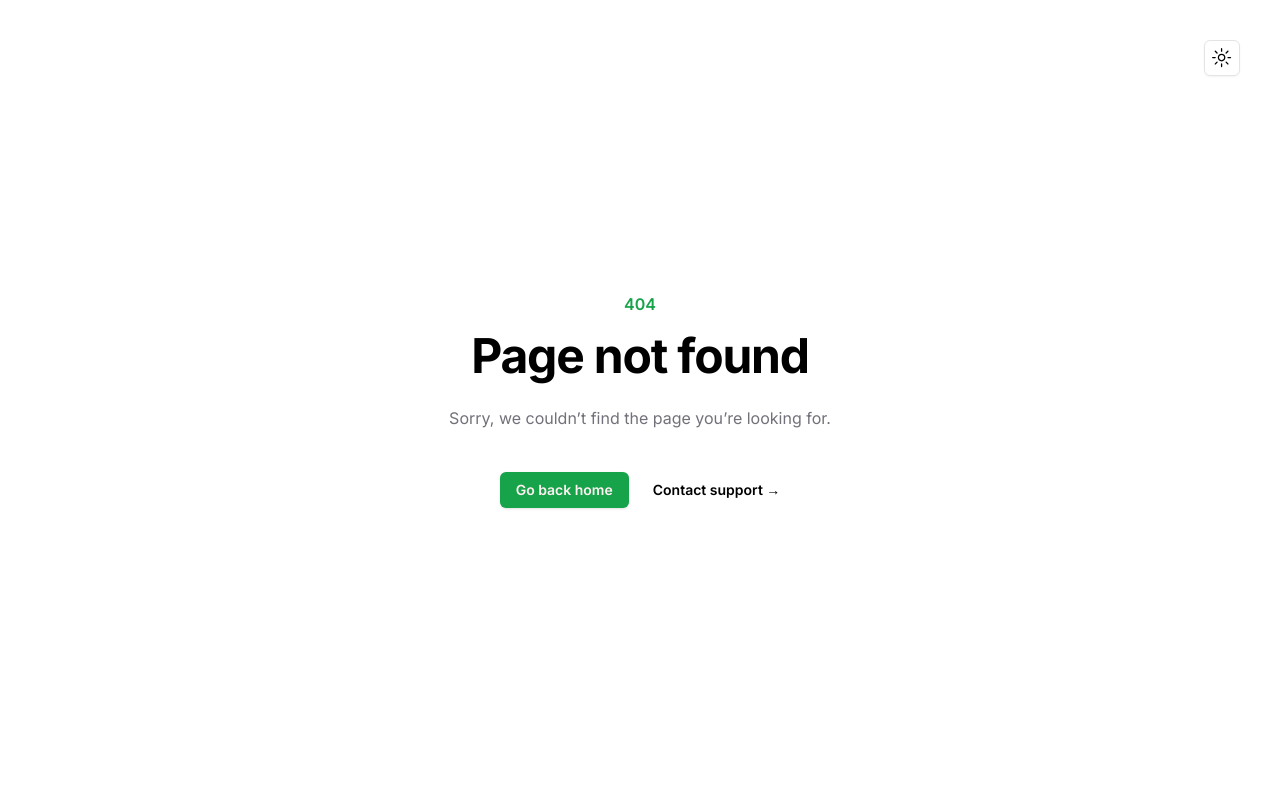
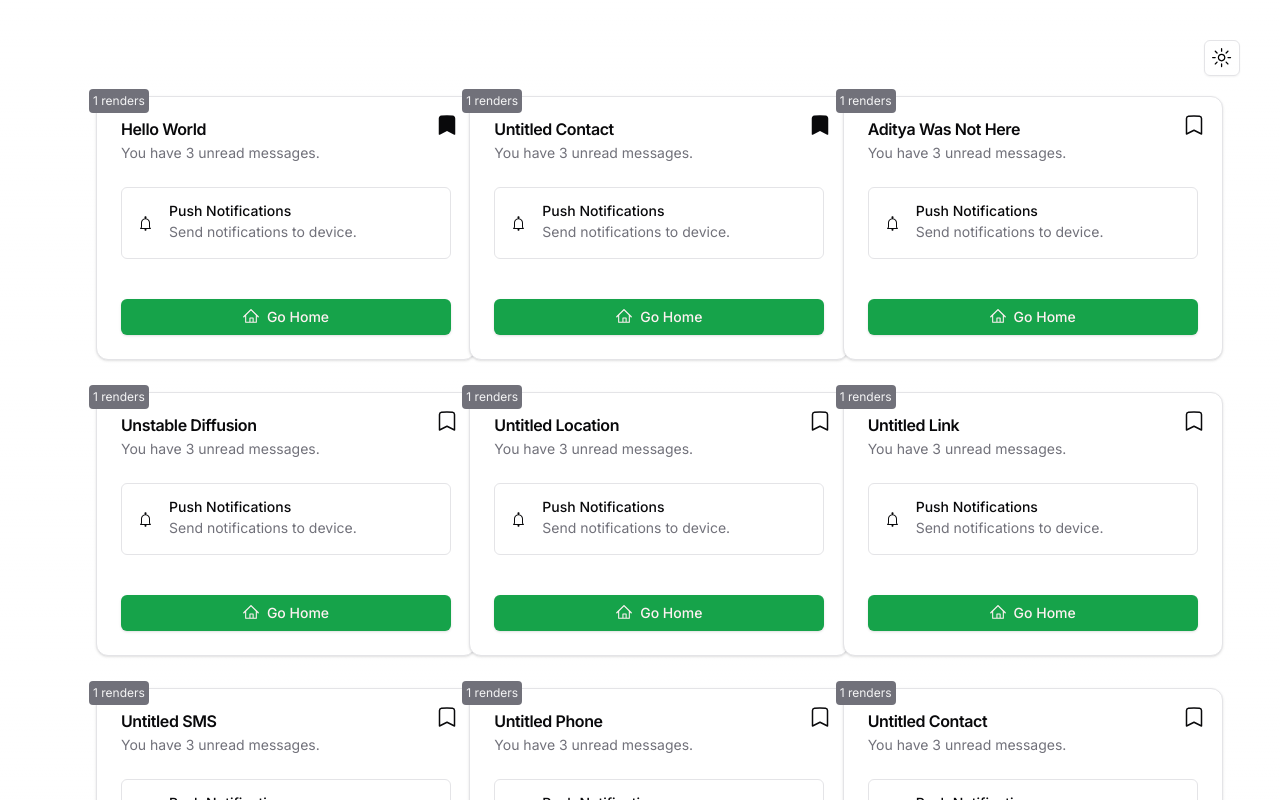
Before and after one commit to therj/qr, a Next.js app: page /design in a window 1280 px wide. Before the commit this address had no page. Shown: the top 800 px of the page. Built offline with nearby package versions, Linux system fonts and the light colour scheme.

Commit message:
eslint bypass

```diff
--- /dev/null
+++ b/app/design/page.tsx
@@ -0,0 +1,32 @@
+import { QRCard } from '@/components/qr-card';
+
+export default function Home() {
+  const items = [
+    `WiFi`,
+    `Link`,
+    `Text`,
+    `Contact`,
+    `Email`,
+    `Phone`,
+    `SMS`,
+    `Location`,
+  ];
+  // choose random item from array
+  const getItemName = () => items[Math.floor(Math.random() * items.length)];
+
+  return (
+    <main className="min-h-screen grid grid-cols-3 gap-8  items-centerX justify-center p-24">
+      <QRCard bookmark title="Hello World" />
+      <QRCard bookmark itemName={getItemName()} />
+      <QRCard title="Aditya Was Not Here" />
+      <QRCard title="Unstable Diffusion"></QRCard>
+      <QRCard itemName={getItemName()}></QRCard>
+      <QRCard itemName={getItemName()}></QRCard>
+      <QRCard itemName={getItemName()}></QRCard>
+      <QRCard itemName={getItemName()}></QRCard>
+      <QRCard itemName={getItemName()}></QRCard>
+      <QRCard itemName={getItemName()}></QRCard>
+      <QRCard itemName={getItemName()}></QRCard>
+    </main>
+  );
+}
--- a/app/layout.tsx
+++ b/app/layout.tsx
@@ -34,7 +34,6 @@
   ],
   creator: `Rabindra Joshi`,
   publisher: `Rabindra Joshi`,
-  //
 
   formatDetection: {
     email: true,
--- a/app/page.tsx
+++ b/app/page.tsx
@@ -1,15 +1,21 @@
 import { SkeletonDemo } from '@/components/skeleton-demo';
 import { Button } from '@ui/button';
 import { app } from '@/constants';
+import Link from 'next/link';
 
 export default function Home() {
   return (
     <main className="flex min-h-screen flex-col items-center justify-center p-24 gap-4">
       <h1 className="text-4xl font-bold">{app.title}</h1>
       <p className="text-sm mb-4">{app.tagline}</p>
-      <Button size={`lg`} className="animate-bounce">
-        Coming Soon
-      </Button>
+      <div className="flex flex-col gap-2">
+        <Button size={`lg`} className="animate-bounce">
+          Coming Soon
+        </Button>
+        <Button size={`sm`} variant={`link`} asChild>
+          <Link href="/design">See Design In Progress</Link>
+        </Button>
+      </div>
       <SkeletonDemo />
       <SkeletonDemo />
     </main>
--- a/package.json
+++ b/package.json
@@ -27,6 +27,7 @@
     "node": ">=20.9.0 <21.0.0"
   },
   "dependencies": {
+    "@heroicons/react": "^2.0.18",
     "@radix-ui/react-dropdown-menu": "^2.0.6",
     "@radix-ui/react-icons": "^1.3.0",
     "@radix-ui/react-slot": "^1.0.2",
--- /dev/null
+++ b/src/components/qr-card.tsx
@@ -0,0 +1,158 @@
+/* eslint-disable @typescript-eslint/no-unused-vars */
+
+'use client';
+
+import { BellIcon, HomeIcon } from '@radix-ui/react-icons';
+
+import {
+  BookmarkIcon as BookmarkIconOutline,
+  BookmarkSlashIcon as BookmarkSlashIconOutline,
+} from '@heroicons/react/24/outline';
+import {
+  BookmarkIcon as BookmarkIconSolid,
+  BookmarkSlashIcon as BookmarkSlashIconSolid,
+} from '@heroicons/react/24/solid';
+
+import { cn } from '@/lib/utils';
+import { Button } from '@/components/ui/button';
+import {
+  Card,
+  CardContent,
+  CardDescription,
+  CardFooter,
+  CardHeader,
+  CardTitle,
+} from '@/components/ui/card';
+import React, { useEffect, useMemo, useState } from 'react';
+import Link from 'next/link';
+
+const notifications = [
+  {
+    title: `Your call has been confirmed.`,
+    description: `1 hour ago`,
+  },
+  {
+    title: `You have a new message!`,
+    description: `1 hour ago`,
+  },
+  {
+    title: `Your subscription is expiring soon!`,
+    description: `2 hours ago`,
+  },
+];
+
+// type CardProps = React.ComponentProps<typeof Card>;
+
+export interface CardProps extends React.ComponentProps<typeof Card> {
+  bookmark?: boolean;
+  itemName?: string;
+}
+
+export function QRCard({
+  className,
+  bookmark,
+  title,
+  itemName,
+  ...props
+}: CardProps) {
+  // Temp
+  const [renderCount, setRenderCount] = useState(0);
+
+  // Increment the render count each time the component renders
+  useEffect(() => {
+    setRenderCount((prevCount) => prevCount + 1);
+  }, []);
+  // Temp End
+
+  const [isHovered, setIsHovered] = useState(false);
+
+  const handleMouseEnter = () => {
+    setIsHovered(true);
+  };
+
+  const handleMouseLeave = () => {
+    setIsHovered(false);
+  };
+
+  const bookmarkIcon = useMemo(() => {
+    let iconComponent;
+
+    if (isHovered) {
+      iconComponent = bookmark ? BookmarkIconOutline : BookmarkIconSolid;
+    } else {
+      iconComponent = bookmark ? BookmarkIconSolid : BookmarkIconOutline;
+    }
+
+    return iconComponent;
+  }, [isHovered, bookmark]);
+
+  return (
+    <Card className={cn(`w-[380px]`, `relative`, className)} {...props}>
+      <CardHeader>
+        {<CardTitle>{title ?? `Untitled ${itemName ?? `Item`}`}</CardTitle>}
+        {/* <CardTitle>No Title</CardTitle> */}
+        <CardDescription>You have 3 unread messages.</CardDescription>
+      </CardHeader>
+      <CardContent className="grid gap-4">
+        <div className=" flex items-center space-x-4 rounded-md border p-4">
+          <BellIcon />
+          <div className="flex-1 space-y-1">
+            <p className="text-sm font-medium leading-none">
+              Push Notifications
+            </p>
+            <p className="text-sm text-muted-foreground">
+              Send notifications to device.
+            </p>
+          </div>
+        </div>
+        <div>
+          {/* {notifications.map((notification, index) => (
+            <div
+              key={index}
+              className="mb-4 grid grid-cols-[25px_1fr] items-start pb-4 last:mb-0 last:pb-0"
+            >
+              <span className="flex h-2 w-2 translate-y-1 rounded-full bg-sky-500" />
+              <div className="space-y-1">
+                <p className="text-sm font-medium leading-none">
+                  {notification.title}
+                </p>
+                <p className="text-sm text-muted-foreground">
+                  {notification.description}
+                </p>
+              </div>
+            </div>
+          ))} */}
+        </div>
+      </CardContent>
+      <CardFooter>
+        <Button className="w-full flex items-center">
+          <Link href="/" className="flex items-center">
+            <HomeIcon className="mr-2 h-4 w-4" /> Go Home
+          </Link>
+        </Button>
+      </CardFooter>
+      {React.createElement(bookmarkIcon, {
+        className: `absolute cursor-pointer top-4 right-4 h-6 w-6`,
+        onMouseEnter: handleMouseEnter,
+        onMouseLeave: handleMouseLeave,
+      })}
+      {/* <div
+        style={{
+          position: `absolute`,
+          top: 0,
+          left: 0,
+          background: `rgba(255, 255, 255, 0.8)`,
+          padding: `4px`,
+          borderRadius: `4px`,
+          fontSize: `12px`,
+          color: `#333`,
+        }}
+      >
+        {renderCount} rend
+      </div> */}
+      <span className="text-muted bg-muted-foreground absolute rounded -top-2 -left-2 text-xs p-1">
+        {renderCount} renders
+      </span>
+    </Card>
+  );
+}
--- /dev/null
+++ b/src/components/ui/card.tsx
@@ -0,0 +1,83 @@
+import * as React from 'react';
+
+import { cn } from '@/lib/utils';
+
+const Card = React.forwardRef<
+  HTMLDivElement,
+  React.HTMLAttributes<HTMLDivElement>
+>(({ className, ...props }, ref) => (
+  <div
+    ref={ref}
+    className={cn(
+      `rounded-xl border bg-card text-card-foreground shadow`,
+      className
+    )}
+    {...props}
+  />
+));
+Card.displayName = `Card`;
+
+const CardHeader = React.forwardRef<
+  HTMLDivElement,
+  React.HTMLAttributes<HTMLDivElement>
+>(({ className, ...props }, ref) => (
+  <div
+    ref={ref}
+    className={cn(`flex flex-col space-y-1.5 p-6`, className)}
+    {...props}
+  />
+));
+CardHeader.displayName = `CardHeader`;
+
+const CardTitle = React.forwardRef<
+  HTMLParagraphElement,
+  React.HTMLAttributes<HTMLHeadingElement>
+>(({ className, ...props }, ref) => (
+  <h3
+    ref={ref}
+    className={cn(`font-semibold leading-none tracking-tight`, className)}
+    {...props}
+  />
+));
+CardTitle.displayName = `CardTitle`;
+
+const CardDescription = React.forwardRef<
+  HTMLParagraphElement,
+  React.HTMLAttributes<HTMLParagraphElement>
+>(({ className, ...props }, ref) => (
+  <p
+    ref={ref}
+    className={cn(`text-sm text-muted-foreground`, className)}
+    {...props}
+  />
+));
+CardDescription.displayName = `CardDescription`;
+
+const CardContent = React.forwardRef<
+  HTMLDivElement,
+  React.HTMLAttributes<HTMLDivElement>
+>(({ className, ...props }, ref) => (
+  <div ref={ref} className={cn(`p-6 pt-0`, className)} {...props} />
+));
+CardContent.displayName = `CardContent`;
+
+const CardFooter = React.forwardRef<
+  HTMLDivElement,
+  React.HTMLAttributes<HTMLDivElement>
+>(({ className, ...props }, ref) => (
+  <div
+    ref={ref}
+    className={cn(`flex items-center p-6 pt-0`, className)}
+    {...props}
+  />
+));
+CardFooter.displayName = `CardFooter`;
+
+export {
+  Card,
+  CardHeader,
+  CardFooter,
+  CardTitle,
+  CardDescription,
+  CardContent,
+};
```
Also changed, not shown: .eslintrc.js, 1 other file (tests, documents, lock files or other folders).
